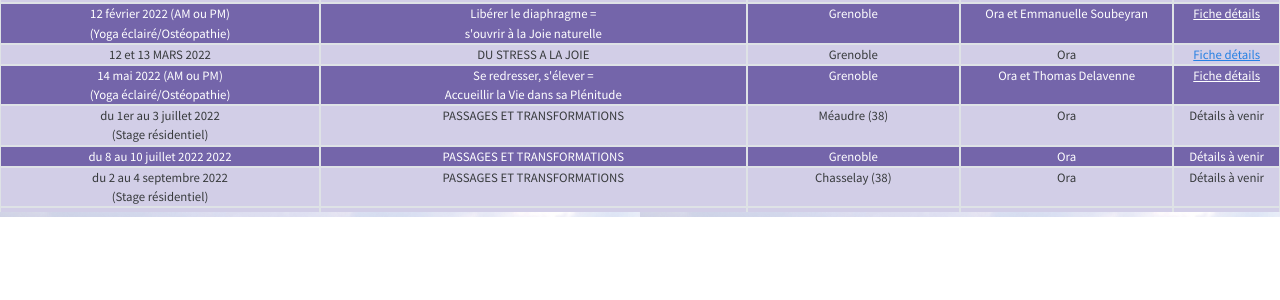
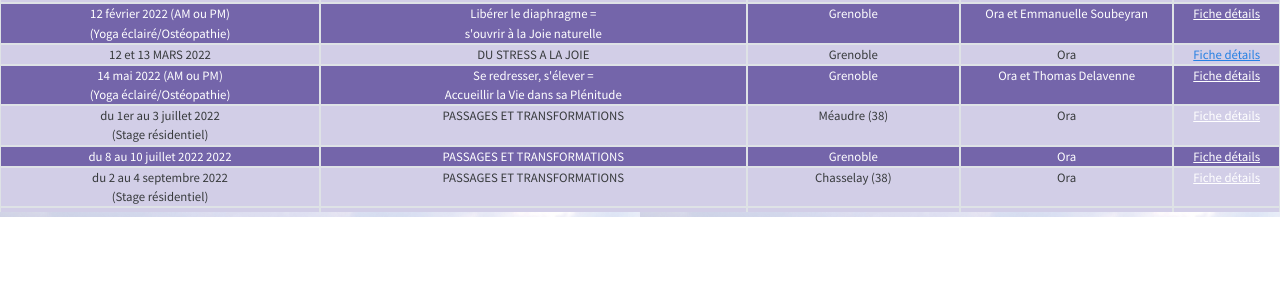
Before and after one commit to vie-en-yoga/vie-en-yoga.github.io, a Jekyll site: the page stages/index.html, which Jekyll copies as it is, in a window 1280 px wide. Shown: the part 227-527 px from the top of the page. Built offline with Jekyll 4.4.1, drawn with Linux system fonts in a browser that asks for light colours; nearby versions of some CDN libraries.

Commit message:
Stages d'été
Ajout des fiches d'"inscription aux stages d'été

```diff
--- a/stages/index.html
+++ b/stages/index.html
@@ -256,7 +256,7 @@
                   Ora
                 </div>
                 <div class="col-1 border">
-                  Détails à venir
+                  <a class="blanc" href="/assets/pdf/fiche_stage_transformation_arcanson_2022.pdf" target="_blank">Fiche détails</a>
                 </div>
               </div>
 
@@ -275,7 +275,7 @@
                   Ora
                 </div>
                 <div class="col-1 border">
-                  Détails à venir
+                  <a class="blanc" href="/assets/pdf/fiche_stage_transformation_grenoble_2022.pdf" target="_blank">Fiche détails</a>
                 </div>
               </div>
 
@@ -295,7 +295,7 @@
                   Ora
                 </div>
                 <div class="col-1 border">
-                  Détails à venir
+                  <a class="blanc" href="/assets/pdf/fiche_stage_transformation_chasselay_2022.pdf" target="_blank">Fiche détails</a>
                 </div>
               </div>
 
```
Also changed, not shown: 3 other files.
